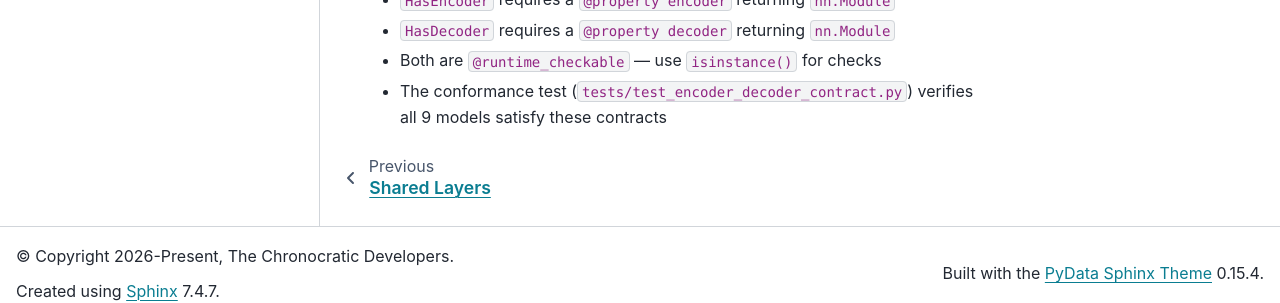
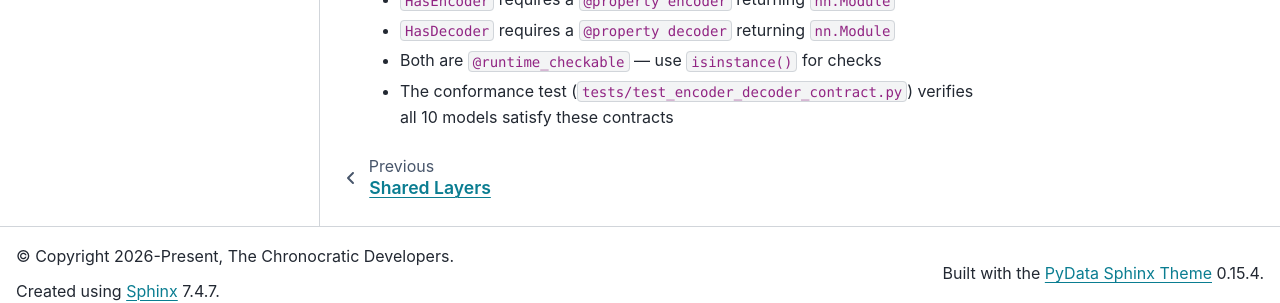
Before and after one commit to chronocratic/chronocratic-models, a Sphinx documentation site: the page built from docs/api/protocols.md, in a window 1280 px wide and 1383 px high. Shown: the part 1063-1366 px from the top of the window. Built offline with Sphinx 7.4.7 and the PyData theme 0.15.4, drawn with Linux system fonts in a browser that asks for light colours; the version number could not be read and is left out.

Commit message:
docs: update protocols.md to reflect 10 models

```diff
--- a/docs/api/protocols.md
+++ b/docs/api/protocols.md
@@ -36,4 +36,4 @@ if isinstance(model, HasDecoder):
 - `HasEncoder` requires a `@property encoder` returning `nn.Module`
 - `HasDecoder` requires a `@property decoder` returning `nn.Module`
 - Both are `@runtime_checkable` — use `isinstance()` for checks
-- The conformance test (`tests/test_encoder_decoder_contract.py`) verifies all 9 models satisfy these contracts
+- The conformance test (`tests/test_encoder_decoder_contract.py`) verifies all 10 models satisfy these contracts
```
